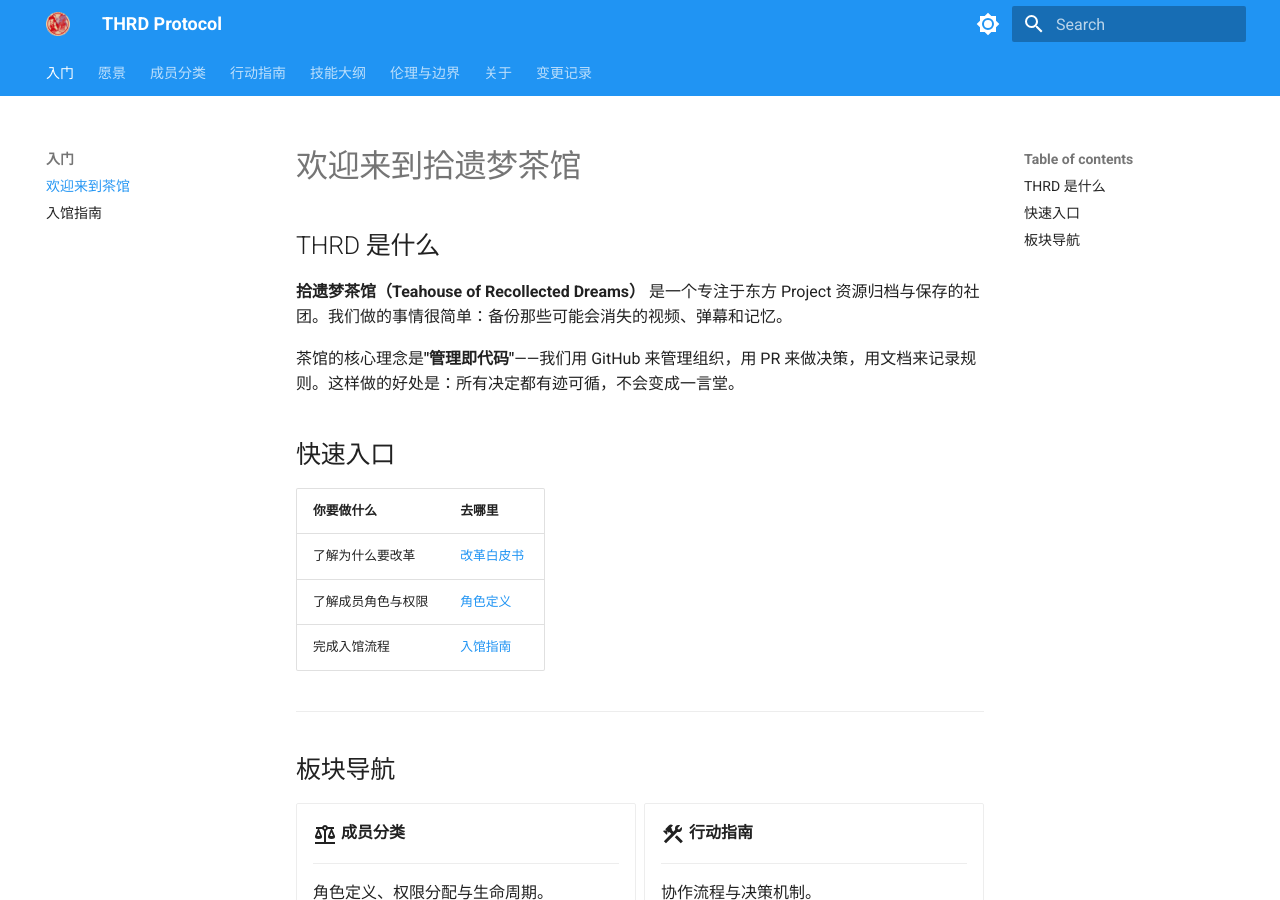
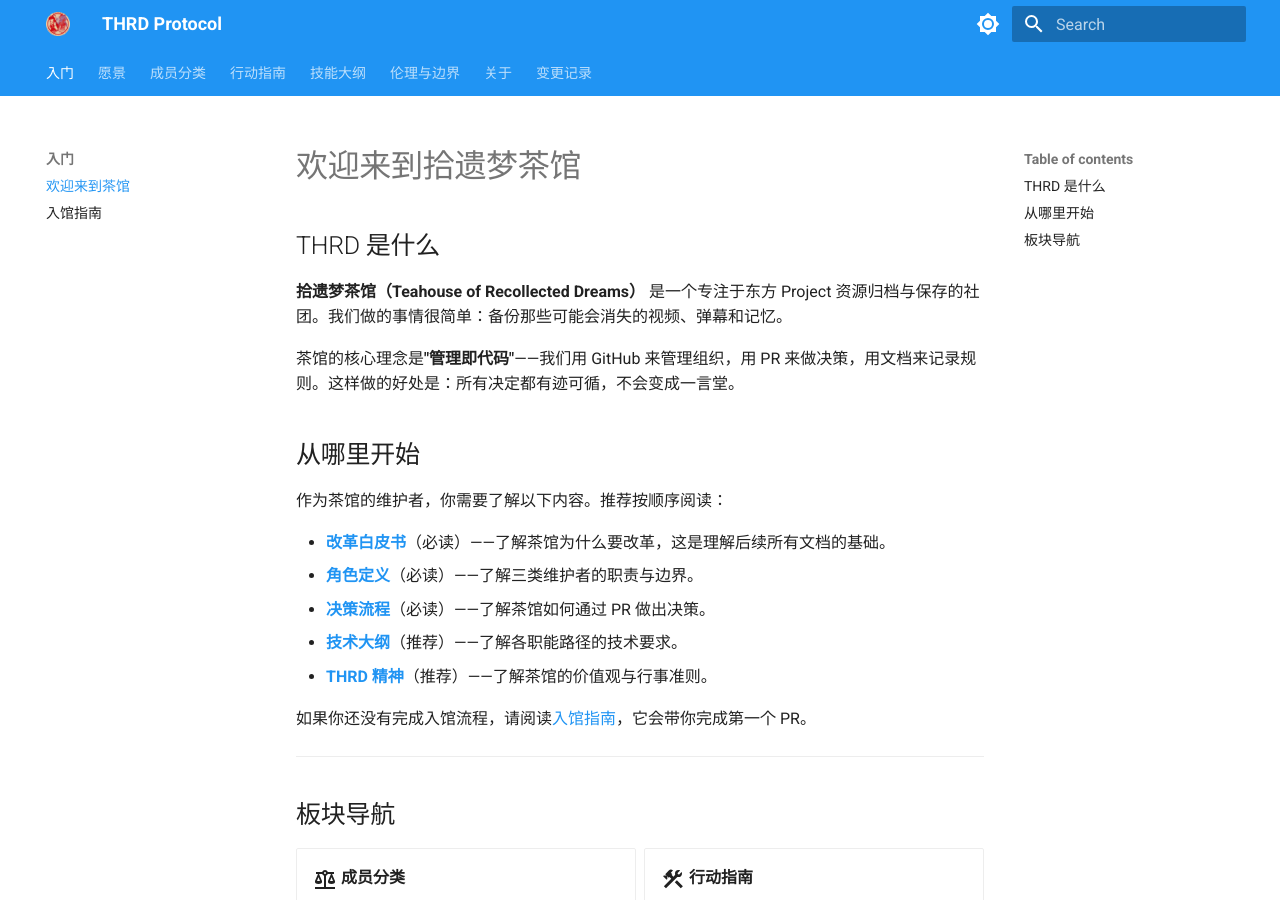
Before and after one commit to TouhouGleaners/THRD-Protocol, an MkDocs documentation site: the page built from docs/index.md, in a window 1280 px wide and 900 px high. Built offline with MkDocs 1.6.1 and Material for MkDocs 9.7.7, drawn with Linux system fonts in a browser that asks for light colours.

Commit message:
refactor(nav): 恢复从哪里开始的引导式列表写法

```diff
--- a/docs/index.md
+++ b/docs/index.md
@@ -6,13 +6,17 @@
 
 茶馆的核心理念是**"管理即代码"**——我们用 GitHub 来管理组织，用 PR 来做决策，用文档来记录规则。这样做的好处是：所有决定都有迹可循，不会变成一言堂。
 
-## 快速入口
+## 从哪里开始
 
-| 你要做什么 | 去哪里 |
-|---|---|
-| 了解为什么要改革 | [改革白皮书](./proposal.md) |
-| 了解成员角色与权限 | [角色定义](./governance/maintainer-role.md) |
-| 完成入馆流程 | [入馆指南](./getting-started/onboarding.md) |
+作为茶馆的维护者，你需要了解以下内容。推荐按顺序阅读：
+
+- **[改革白皮书](./proposal.md)**（必读）——了解茶馆为什么要改革，这是理解后续所有文档的基础。
+- **[角色定义](./governance/maintainer-role.md)**（必读）——了解三类维护者的职责与边界。
+- **[决策流程](./action-guide/decision-making.md)**（必读）——了解茶馆如何通过 PR 做出决策。
+- **[技术大纲](./skills/tech-stack.md)**（推荐）——了解各职能路径的技术要求。
+- **[THRD 精神](./ethics/thrd-spirit.md)**（推荐）——了解茶馆的价值观与行事准则。
+
+如果你还没有完成入馆流程，请阅读[入馆指南](./getting-started/onboarding.md)，它会带你完成第一个 PR。
 
 ---
 
```
